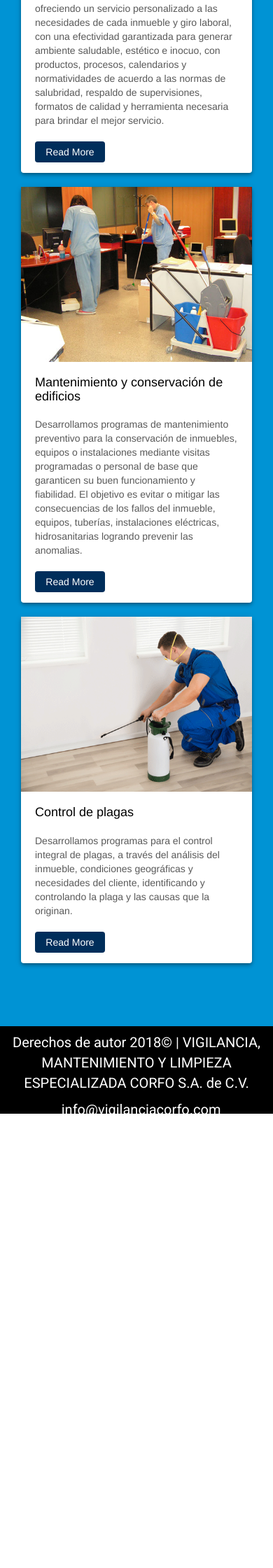
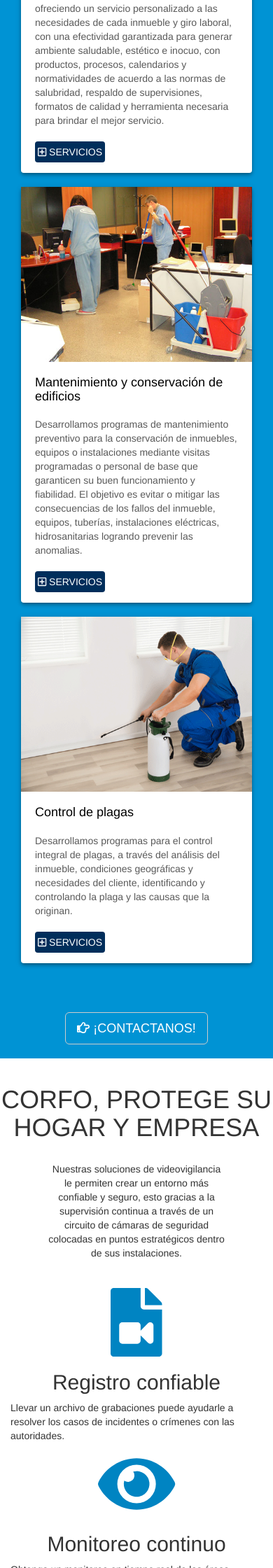
Before and after one commit to esteban1234/corfo, a PHP site: page / in a window 390 px wide. Shown: the part 1880-4120 px from the top of the page at 70% size. Before the commit the page ends 3471 px from the top, so only its background shows below. Run offline with PHP 8.4, Linux system fonts and the light colour scheme; some libraries are stand-ins or nearby versions.

Commit message:
index listo

```diff
--- a/css/estilos.css
+++ b/css/estilos.css
@@ -150,6 +153,24 @@
     /*background-attachment: fixed;*/
     overflow: hidden;
 }
+.btn-outline {
+    background-color: transparent;
+    color: inherit;
+    transition: all .5s;
+}
+
+.btn-default.btn-outline {
+  font-family: 'Montserrat', sans-serif;
+  color: #fff;
+}
+
+.btn-default.btn-outline:hover {
+    color: #000;
+}
+.icono{
+  text-align: center;
+  color: #0084C2;
+}
 /*--------------FOOTER----------*/
 footer{
   width: 100%;
--- a/index.php
+++ b/index.php
@@ -8,10 +8,10 @@
 	<div class="menu">
 		<nav>
 			<ul>
-				<a class="select" href="">INICIO</a>
-				<a class="select" href="">NOSOTROS</a>
-				<a class="select" href="">SERVICIOS</a>
-				<a class="select" href="">CONTACTO</a>
+				<a class="select" id="selector" href="index.php">INICIO</a>
+				<a class="select" href="vistas/nosotros.php">NOSOTROS</a>
+				<a class="select" href="vistas/servicios.php">SERVICIOS</a>
+				<a class="select" href="vistas/contacto.php">CONTACTO</a>
 			</ul>
 		</nav>
 	</div>
@@ -71,7 +71,7 @@
 	<h1 class="text-center" style="color: #FFF;">Aplicaciones</h1>
 	<div class="index-content">
 	    <div class="container">
-	            <a href="blog-ici.html">
+	            <a href="vistas/servicios.php">
 	                <div class="col-lg-4">
 	                    <div class="card">
 	                        <div class="imagen">
@@ -79,11 +79,11 @@
 	                        </div>
 	                        <h4>Limpieza integral de inmuebles</h4>
 	                        <p>Desarrollo de proyectos de limpieza, ofreciendo un servicio personalizado a las necesidades de cada inmueble y giro laboral, con una efectividad garantizada para generar ambiente saludable, estético e inocuo, con productos, procesos, calendarios y normatividades de acuerdo a las normas de salubridad, respaldo de supervisiones, formatos de calidad y herramienta necesaria para brindar el mejor servicio.</p>
-	                        <a href="blog-ici.html" class="blue-button">Read More</a>
+	                        <a href="vistas/servicios.php" class="blue-button"><i class="far fa-plus-square"></i> SERVICIOS</a>
 	                    </div>
 	                </div>
 	            </a>
-	            <a href="blog-ici.html">
+	            <a href="vistas/servicios.php">
 	                <div class="col-lg-4">
 	                    <div class="card">
 	                        <div class="imagen2">
@@ -91,11 +91,11 @@
 	                        </div>
 	                        <h4>Mantenimiento y conservación de edificios</h4>
 	                        <p>Desarrollamos programas de mantenimiento preventivo para la conservación de inmuebles, equipos o instalaciones mediante visitas programadas o personal de base que garanticen su buen funcionamiento y fiabilidad. El objetivo es evitar o mitigar las consecuencias de los fallos del inmueble, equipos, tuberías, instalaciones eléctricas, hidrosanitarias logrando prevenir las anomalias.</p>
-	                        <a href="blog-ici.html" class="blue-button">Read More</a>
+	                        <a href="vistas/servicios.php" class="blue-button"><i class="far fa-plus-square"></i> SERVICIOS</a>
 	                    </div>
 	                </div>
 	            </a>
-	            <a href="blog-ici.html">
+	            <a href="vistas/servicios.php">
 	                <div class="col-lg-4">
 	                    <div class="card">
 	                        <div class="imagen3">
@@ -103,13 +103,52 @@
 	                        </div>
 	                        <h4>Control de plagas</h4>
 	                        <p>Desarrollamos programas para el control integral de plagas, a través del análisis del inmueble, condiciones geográficas y necesidades del cliente, identificando y controlando la plaga y las causas que la originan.</p>
-	                        <a href="blog-ici.html" class="blue-button">Read More</a>
+	                        <a href="vistas/servicios.php" class="blue-button"><i class="far fa-plus-square"></i> SERVICIOS</a>
 	                    </div>
 	                </div>
 	            </a>
 
 	    </div>
 	</div>
+	<div style="text-align: center;">
+      <a class="btn btn-default btn-outline btn-lg" href="vistas/contacto.php"><i class="far fa-hand-point-right"></i> ¡CONTACTANOS!</a>
+  </div>
+</section>
+
+
+
+<section style="background-color: #fff; overflow: hidden; padding: 5% 0%;">
+	<h1 class="text-center" style="color: ##0093D4;">CORFO, PROTEGE SU HOGAR Y EMPRESA</h1> <br>
+	<p class="text-center" style="width: 65%; margin: 0 auto;">Nuestras soluciones de videovigilancia le permiten crear un entorno más confiable y seguro, esto gracias a la supervisión continua a través de un circuito de cámaras de seguridad colocadas en puntos estratégicos dentro de sus instalaciones.</p> <br><br>
+      <div class="container">
+        <div class="row">
+          <div class="col-md-4">
+            <div class="icono">
+            	<i class="fas fa-file-video fa-7x"></i>
+            </div>
+            <h2 class="text-center">Registro confiable</h2>
+            <p>Llevar un archivo de grabaciones puede ayudarle a resolver los casos de incidentes o crímenes con las autoridades.</p>
+          </div>
+          <div class="col-md-4">
+            <div class="icono">
+            	<i class="fas fa-eye fa-7x"></i>
+            </div>
+            <h2 class="text-center">Monitoreo continuo</h2>
+            <p>Obtenga un monitoreo en tiempo real de las áreas críticas de su empresa u hogar.</p>
+          </div>
+          <div class="col-md-4">
+            <div class="icono">
+            	<i class="fas fa-video fa-7x"></i>
+            </div>
+            <h2 class="text-center">Prevención de crímenes</h2>
+            <p>Un sistema de videovigilancia activo no puede impedir un robo, pero hará pensar dos veces a los criminales antes de realizarlo, lo que reduce considerablemente el riesgo.</p>
+          </div>
+        </div>
+      </div>
+
+	<div style="text-align: center; margin-top: 2%;">
+      <a class="btn btn-primary btn-outline btn-lg" href="vistas/servicios.php"><i class="far fa-plus-square"></i> ¡SERVICIOS!</a>
+  </div>
 </section>
 
 
--- a/vistas/encabezado.php
+++ b/vistas/encabezado.php
@@ -15,4 +15,5 @@
 		<link rel="stylesheet" href="css/estilos.css">
 		<link rel="stylesheet" href="css/responsive.css">
 	<link href="https://fonts.googleapis.com/css?family=Lato|Open+Sans|Oswald|Roboto|Roboto+Condensed" rel="stylesheet">
+	<script defer src="https://use.fontawesome.com/releases/v5.0.6/js/all.js"></script>
 </head>
--- a/vistas/encabezado2.php
+++ b/vistas/encabezado2.php
@@ -15,4 +15,5 @@
 		<link rel="stylesheet" href="../css/estilos.css">
 		<link rel="stylesheet" href="../css/responsive.css">
 	<link href="https://fonts.googleapis.com/css?family=Lato|Open+Sans|Oswald|Roboto|Roboto+Condensed" rel="stylesheet">
+	<script defer src="https://use.fontawesome.com/releases/v5.0.6/js/all.js"></script>
 </head>
```
Also changed, not shown: other parts of css/estilos.css (+34 -1 lines), vistas/nosotros.php (+51 -0 lines), img/nosotros2.jpg (added), img/servicios.jpg (added), img/texto.jpg (added).
